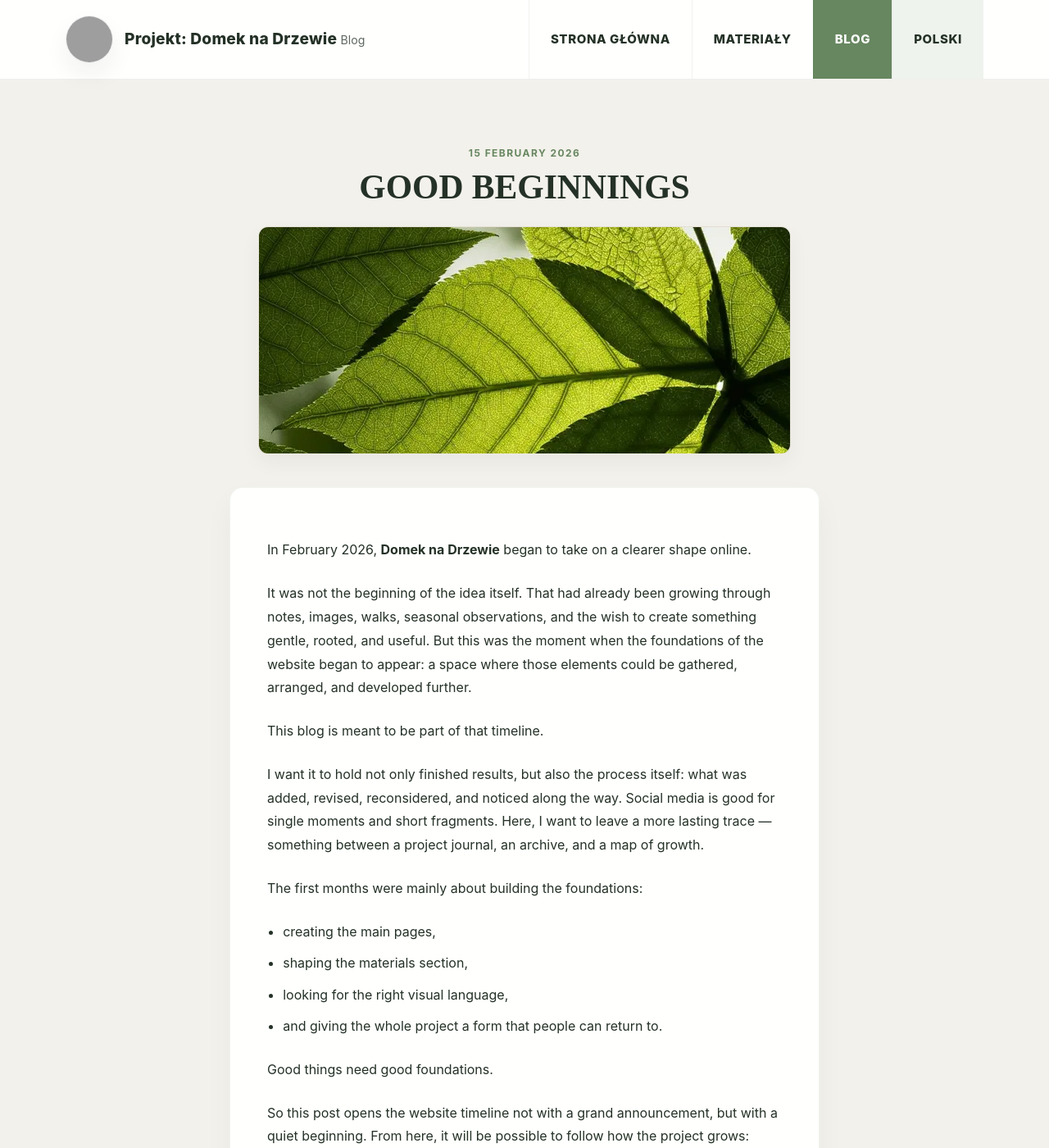
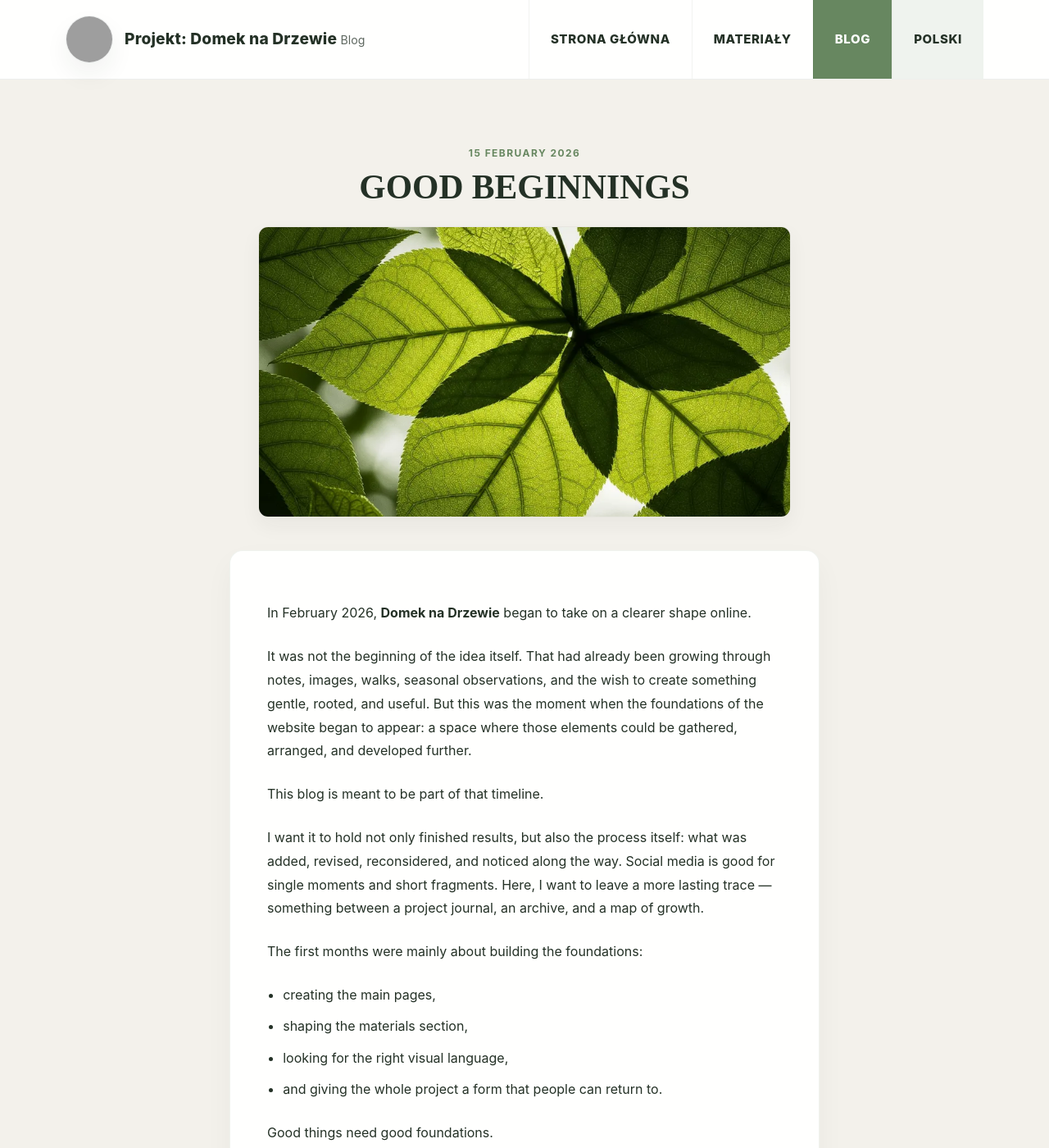
Before and after one commit to akonkia/domeknadrzewie, a Jekyll site: the page built from _posts/2026-02-15-good-foundations.en.md, in a window 1280 px wide and 1400 px high. Shown: the whole window at 82% size. Built offline with Jekyll 4.4.1, drawn with Linux system fonts in a browser that asks for light colours; grey boxes are pictures that could not be loaded.

Commit message:
Update post.html

```diff
--- a/_layouts/post.html
+++ b/_layouts/post.html
@@ -45,13 +45,11 @@ layout: default
 
     .post-cover-frame {
   width: 100%;
-      max-width: 650px; /* Szerokość zdjęcia jest teraz mniejsza niż tekstu */
-      aspect-ratio: 21 / 9; /* Bardzo szerokie, niskie zdjęcie - eleganckie */
+  max-width: 650px;
   border-radius: 12px;
   border: 1px solid rgba(36,49,38,0.06);
   box-shadow: 0 10px 25px rgba(36,49,38,0.05);
   overflow: hidden;
-      background: linear-gradient(180deg, #f8f5ee 0%, #efe9de 100%);
 }
 
     .post-cover-frame.placeholder {
@@ -69,12 +67,10 @@ layout: default
   filter: saturate(0.9) contrast(0.95);
 }
 
-    .post-cover-frame.has-image img {
+    .post-cover-frame img {
   width: 100%;
-      height: 100%;
-      object-fit: cover;
+  height: auto;
   display: block;
-      transition: transform 0.5s ease;
 }
 
     /* Główna treść artykułu */
```
Lines whose indentation alone changed are shown as unchanged.
